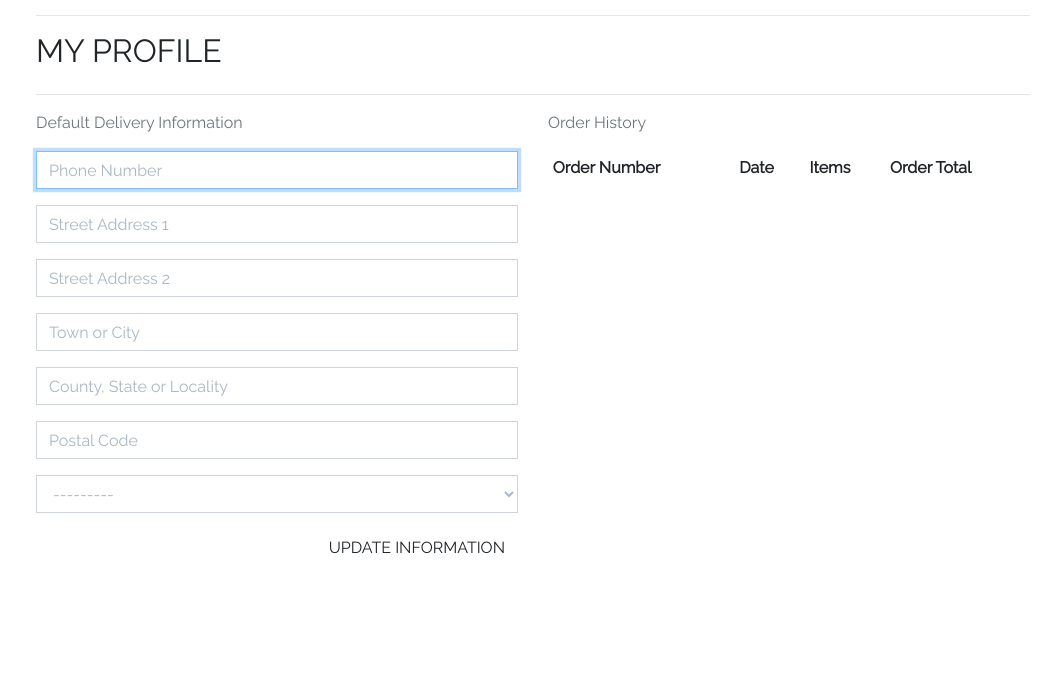
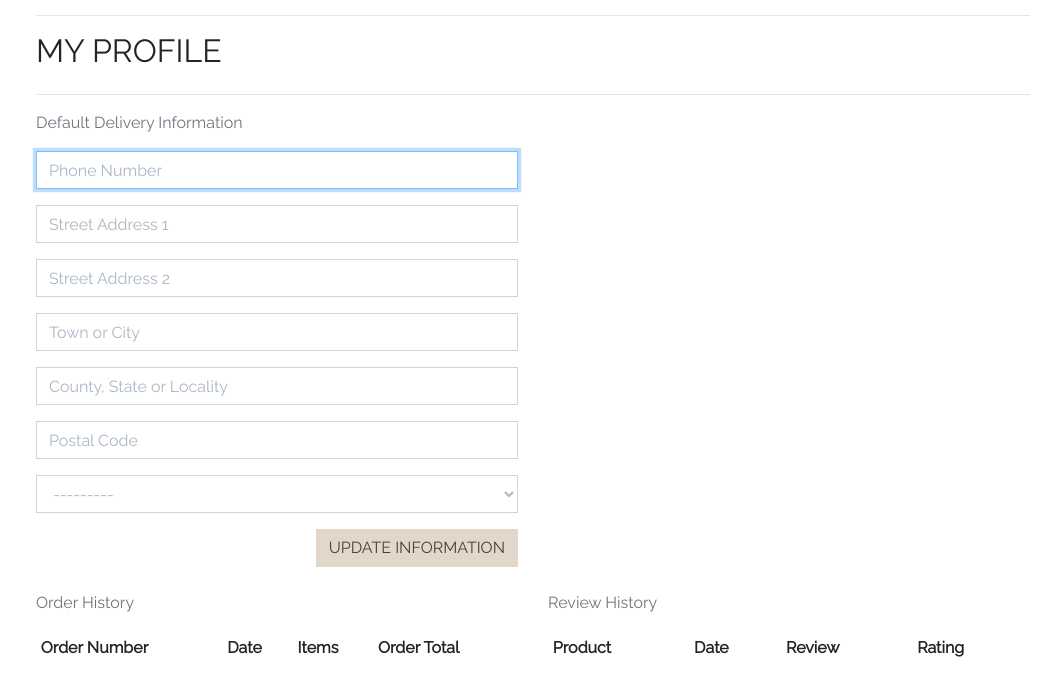
Before and after one commit to AudreyLL88/chelsea_wolfe_v1, a Django app: page /profile/ in a window 1280 px wide. Shown: the part 165-856 px from the top of the page, without its empty margins (107-1168 px from the left). Before the commit the page ends 718 px from the top, so only its background shows below. Run offline with Django 3.2, Linux system fonts and the light colour scheme; the visitor is signed in with stand-in values (Sample User, id 1); data comes from the database, SQL or seed files in the repository; data that the repository does not hold is empty; some libraries are stand-ins or nearby versions; some web fonts are replaced.

Commit message:
Add delete review functionality and ratings

```diff
--- a/products/admin.py
+++ b/products/admin.py
@@ -13,7 +13,6 @@ class ProductAdmin(admin.ModelAdmin):
         'name',
         'category',
         'price',
-        'rating',
         'image',
     )
 
@@ -37,6 +36,7 @@ class ReviewAdmin(admin.ModelAdmin):
         'review_title',
         'reviewer',
         'product',
+        'rating'
     )
 
 
--- a/products/forms.py
+++ b/products/forms.py
@@ -28,4 +28,5 @@ class ReviewForm(forms.ModelForm):
         fields = (
             'review_title',
             'review',
+            'rating',
             )
--- a/products/models.py
+++ b/products/models.py
@@ -1,4 +1,5 @@
 from django.db import models
+from django.core.validators import MaxValueValidator, MinValueValidator
 from django.contrib.auth.models import User
 
 
@@ -34,6 +35,9 @@ class Product(models.Model):
         return self.name
 
 
+INTEGER_CHOICES = [tuple([x, x]) for x in range(1, 6)]
+
+
 class Review(models.Model):
     """Add a product review in database."""
     product = models.ForeignKey(
@@ -44,6 +48,7 @@ class Review(models.Model):
     date = models.DateTimeField(auto_now_add=True)
     review_title = models.CharField(max_length=50, null=False, blank=False)
     review = models.TextField(max_length=1024, null=False, blank=False)
+    rating = models.IntegerField(choices=INTEGER_CHOICES, default='5')
 
     def __str__(self):
         return self.review_title
--- a/products/urls.py
+++ b/products/urls.py
@@ -8,4 +8,5 @@ urlpatterns = [
     path('edit/<int:product_id>/', views.edit_product, name='edit_product'),
     path('delete/<int:product_id>/', views.delete_product, name='delete_product'),
     path('review/<int:product_id>/',views.review_product, name='review_product'),
+    path('delete_review/<int:review_id>/', views.delete_review, name='delete_review'),
 ]
--- a/profiles/templates/profiles/profile.html
+++ b/profiles/templates/profiles/profile.html
@@ -29,10 +29,12 @@
                 <form class="mt-3" action="{% url 'profile' %}" method="POST" id="profile-update-form">
                     {% csrf_token %}
                     {{ form|crispy }}
-                    <button class="btn btn-black rounded-0 text-uppercase float-right">Update Information</button>
+                    <button class="btn btn-full text-full rounded-0 text-uppercase float-right">Update Information</button>
                 </form>
             </div>
-            <div class="col-12 col-lg-6">
+        </div>
+        <div class="row pt-4">
+            <div class="col-sm-12 col-lg-6">
                 <p class="text-muted">Order History</p>
                 <div class="order-history table-responsive">
                     <table class="table table-sm table-borderless">
@@ -72,7 +74,40 @@
                     </table>
                 </div>
             </div>
+             <div class="col-sm-12 col-lg-6">
+                <p class="text-muted">Review History</p>
+                <div class="order-history table-responsive">
+                    <table class="table table-sm table-borderless">
+                        <thead>
+                            <tr>
+                                <th>Product</th>
+                                <th>Date</th>
+                                <th>Review</th>
+                                <th>Rating</th>
+                            </tr>
+                        </thead>
+                        <tbody>
+                                <tr>
+                                    <td>
+                                        <a href=""
+                                        title="">
+                                        </a>
+                                    </td>
+                                    <td></td>
+                                    <td>
+                                        <ul class="list-unstyled">
+                                            <li class="small"></li>
+                                        </ul>
+                                    </td>
+                                    <td></td>
+                                </tr>
+                        </tbody>
+                    </table>
+                </div>
+            </div>
         </div>
+     </div>
+
 {% endblock %}
 
 {% block postloadjs %}
--- a/static/css/base.css
+++ b/static/css/base.css
@@ -686,6 +686,10 @@ margin-left: auto;
     border: 1px solid var(--second-color);
 }
 
+.checked {
+  color: orange;
+}
+
 @media only screen and (max-width: 567px) {
   .info-category{
     font-size: 1.8rem;
```
Also changed, not shown: products/templates/products/add_review.html (+0 -9 lines), products/templates/products/product_detail.html (+32 -13 lines), products/views.py (+23 -0 lines), products/migrations/0004_rating.py (added), products/migrations/0005_auto_20210216_1017.py (added).
